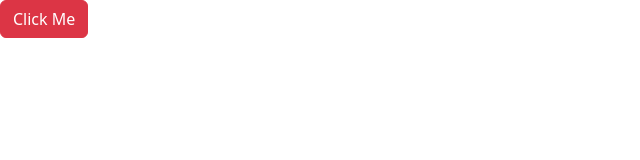
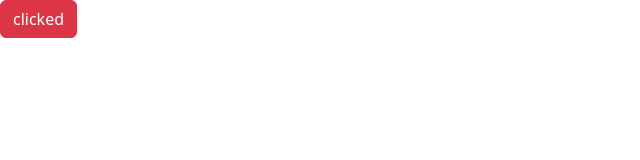
Before and after one commit to xed-programmer/game-hub, a React (Vite) app: page / in a window 1280 px wide. Shown: the top 160 px of the page, without its empty margins (0-640 px from the left). Built offline with nearby package versions, Linux system fonts and the light colour scheme.

Commit message:
showing an alert

```diff
--- a/src/App.tsx
+++ b/src/App.tsx
@@ -1,13 +1,16 @@
+import { useState } from "react";
 import Alert from "./components/Alert";
 import Button from "./components/Button";
 
 function App() {
+  const [alertVisible,setAlertVisible] = useState(false);
   return (
-  <>
-    <Button color="danger" onClick={()=>console.log('Clicked')}>
-      Click Me
-    </Button>
-  </>
+    <>
+      {alertVisible===true && <Alert onClose={()=> setAlertVisible(false)}>My ALert</Alert>}
+      <Button color="danger" onClick={() => setAlertVisible(true)}>
+        clicked
+      </Button>
+    </>
   )
 }
 
--- a/src/components/Alert.tsx
+++ b/src/components/Alert.tsx
@@ -2,10 +2,15 @@ import { ReactNode } from "react";
 
 interface Props {
     children: ReactNode;
+    color?: string;
+    onClose: () => void;
 }
-const Alert = ({ children }: Props) => {
+const Alert = ({ children, color = 'primary', onClose }: Props) => {
     return (
-        <div className="alert alert-primary">{children}</div>
+        <div className={"alert alert-"+color+" alert-dismissible fade show"}>
+            {children}
+            <button type="button" className="btn-close" data-bs-dismiss="alert" aria-label="Close" onClick={onClose}></button>
+        </div>
     )
 }
 
```
